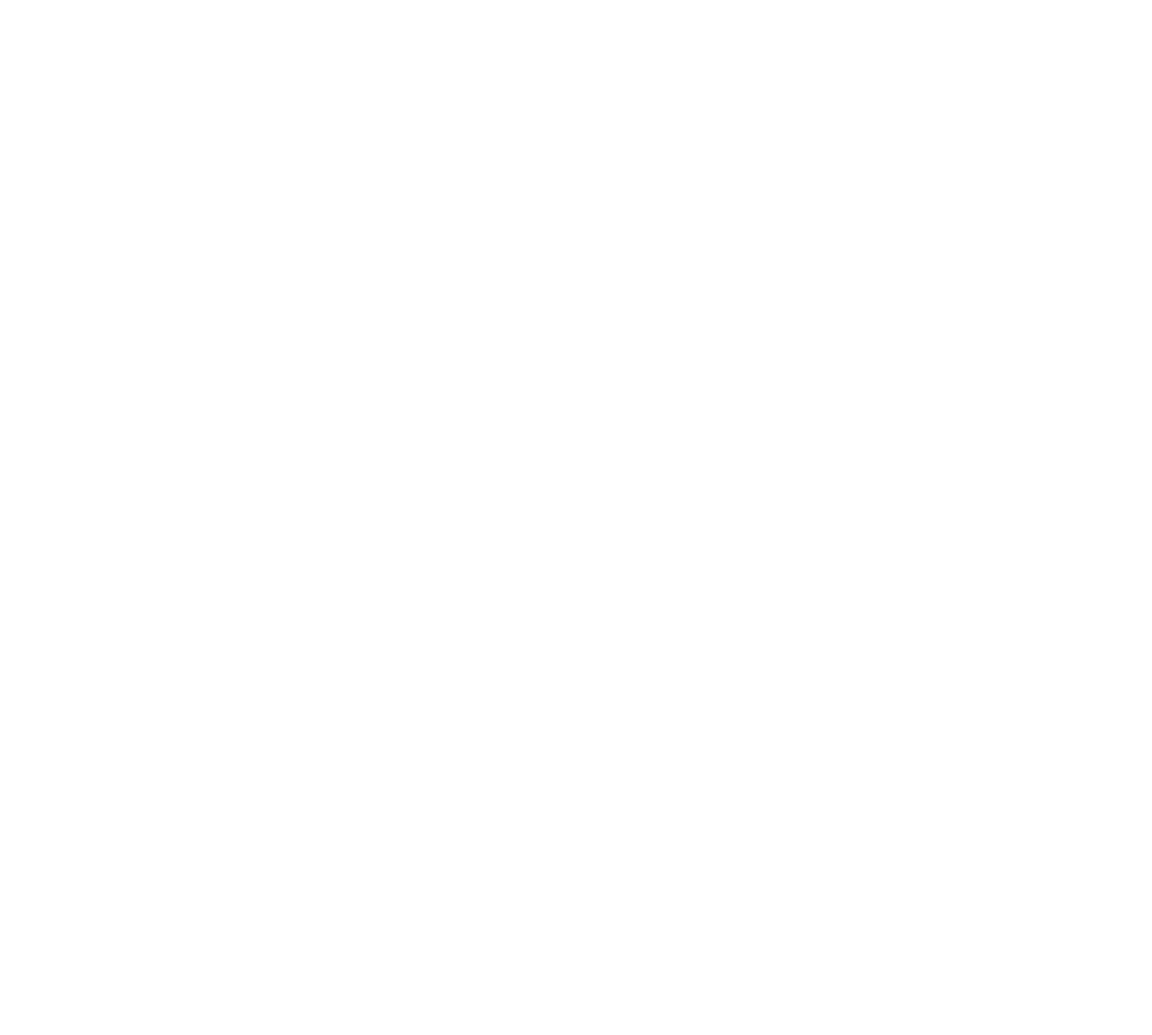
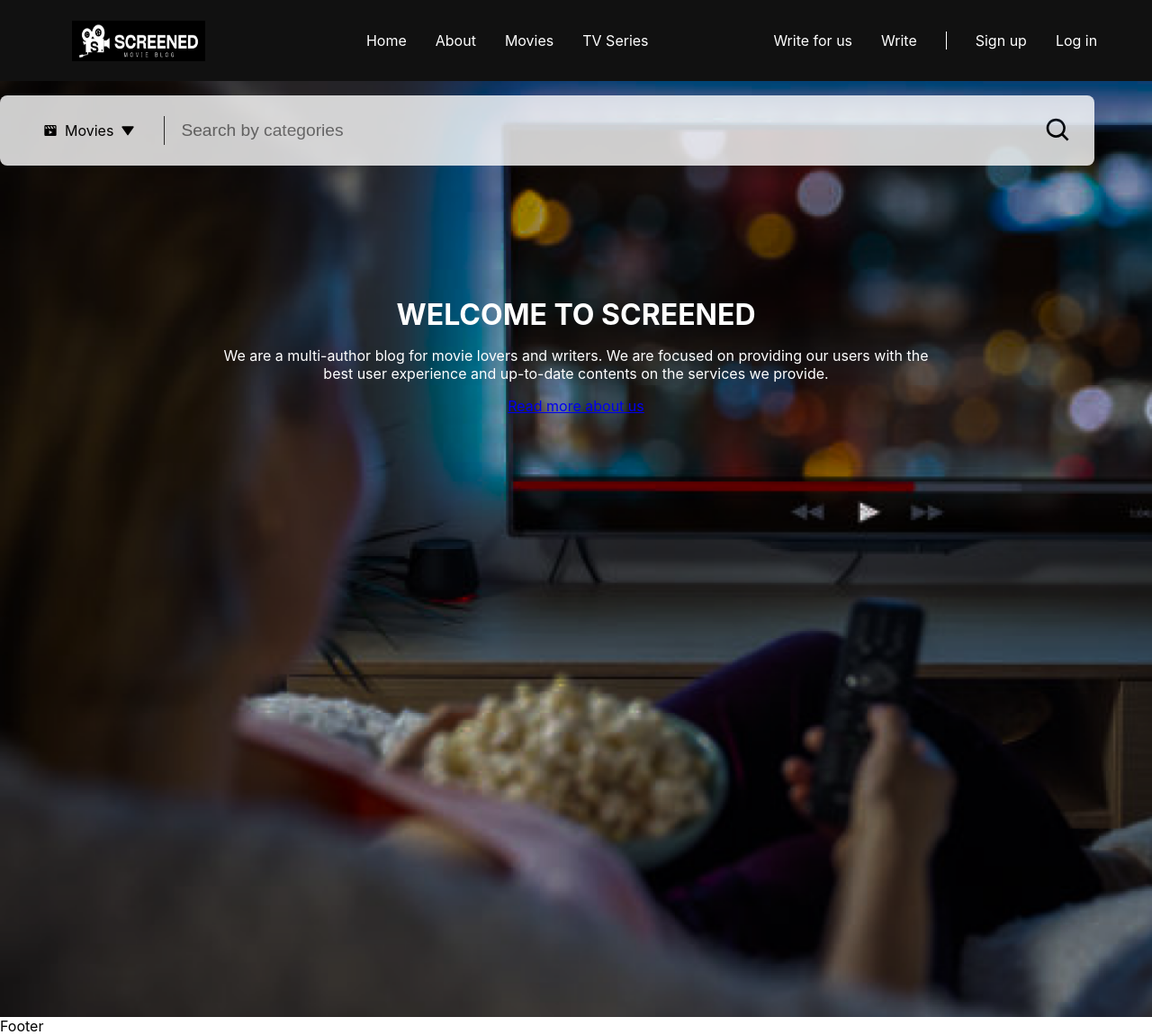
Before and after one commit to mideD3V/screened-app-main, a React (Create React App) app: page / in a window 1280 px wide. Shown: the whole page at 90% size. Before the commit the page ends 800 px from the top, so only its background shows below. Built offline with nearby package versions, Linux system fonts and the light colour scheme.

Commit message:
page structure update

```diff
--- a/public/index.html
+++ b/public/index.html
@@ -24,7 +24,7 @@
       work correctly both with client-side routing and a non-root public URL.
       Learn how to configure a non-root public URL by running `npm run build`.
     -->
-    <title>React App</title>
+    <title>Screened</title>
   </head>
   <body>
     <noscript>You need to enable JavaScript to run this app.</noscript>
--- a/src/App.js
+++ b/src/App.js
@@ -1,10 +1,36 @@
-import './App.css';
+import React from "react";
+import "./App.css";
+
+import { BrowserRouter,  Routes, Route } from 'react-router-dom'
+
+// import Button from "@material-ui/core/Button";
+
+// COMPONENTS
+import Header from "./components/header/Header";
+import Home from "./components/home/Home";
+import About from "./components/about/About";
+import Footer from "./components/footer/Footer";
+import Movies from "./components/movies/Movies";
+import Series from "./components/series/Series";
+import Searchbar from "./components/searchbar/Searchbar";
+
 
 function App() {
   return (
-    <div className="App">
+    <BrowserRouter>
+      <Header />
+      <Searchbar/>
+      {/* <Button variant='contained' size='large'>Hello</Button> */}
 
-    </div>
+      <Routes>
+        <Route path="/" element={<Home />}/>
+        <Route path="/about" element={<About />} />
+        <Route path="/movies" element={<Movies/>}/>
+        <Route path="/series" element={<Series/>}/>
+      </Routes>
+
+      <Footer />
+    </BrowserRouter>
   );
 }
 
--- a/src/index.js
+++ b/src/index.js
@@ -6,7 +6,7 @@ import App from './App';
 const root = ReactDOM.createRoot(document.getElementById('root'));
 root.render(
   <React.StrictMode>
-    <App />
+      <App />
   </React.StrictMode>
 );
 
```
